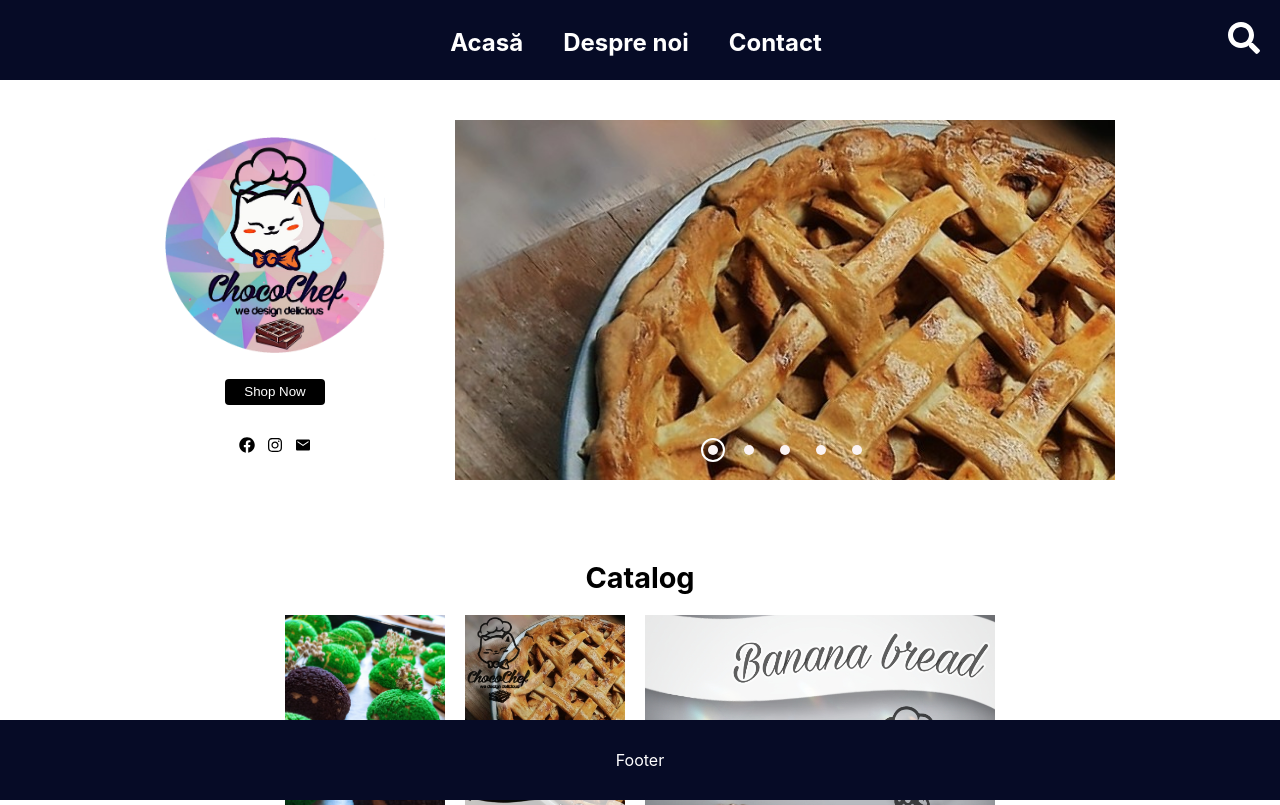
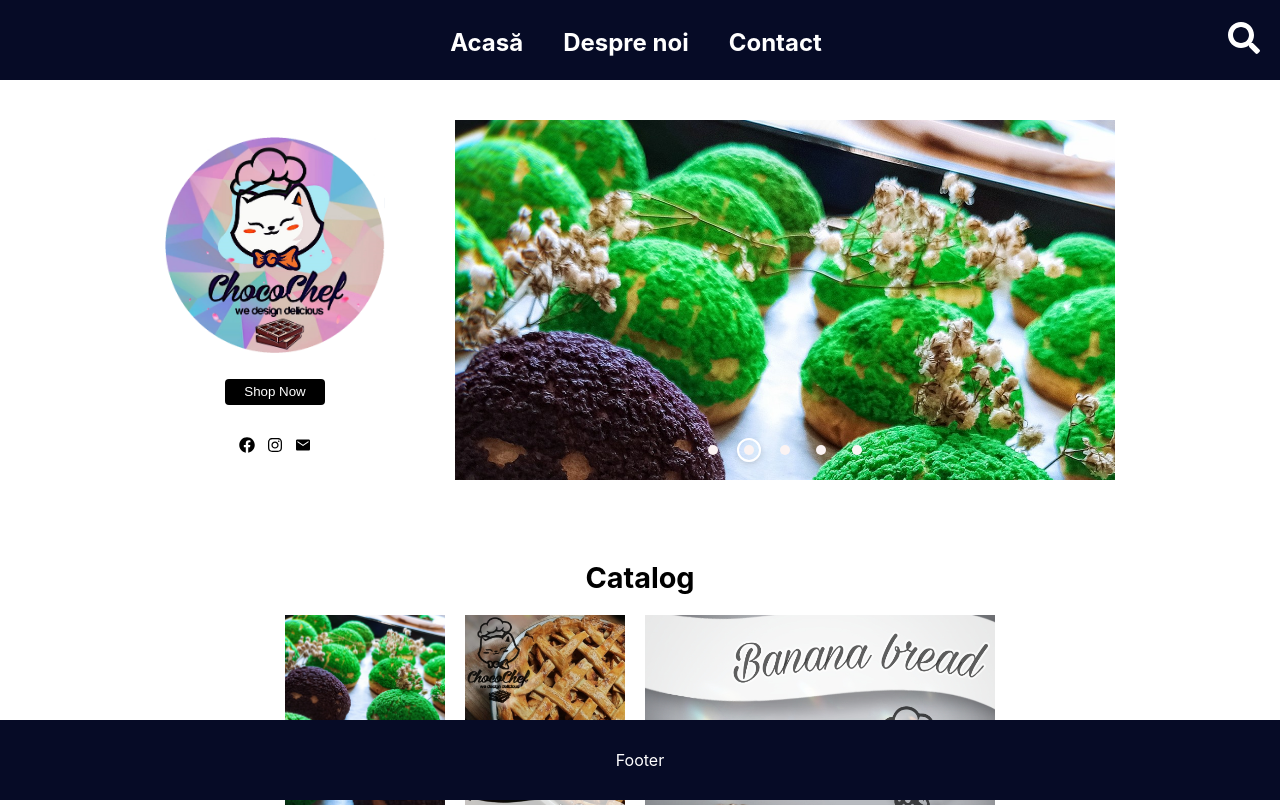
Before and after one commit to alincamara/choco-chef, a React app: page / in a window 1280 px wide. Built offline with nearby package versions, Linux system fonts and the light colour scheme.

Commit message:
add setInterval to slideShow

```diff
--- a/src/containers/screens/Home/SlideShow/index.tsx
+++ b/src/containers/screens/Home/SlideShow/index.tsx
@@ -1,4 +1,4 @@
-import React, { ReactElement, useState } from 'react'
+import React, { ReactElement, useEffect, useState } from 'react'
 import photo1 from '../../../../styles/images/photo01.jpg'
 import photo2 from '../../../../styles/images/photo02.jpg'
 import photo3 from '../../../../styles/images/photo03.jpg'
@@ -12,89 +12,87 @@ import './index.css'
 // }
 
 export const SlideShow = (): ReactElement => {
-  const [selectedPictureId, setSelectedPictureId] = useState('1')
+  const [selectedPictureId, setSelectedPictureId] = useState(1)
+
+  useEffect(() => {
+    let count = 1
+    setInterval(() => {
+      if (count > 5) {
+        setSelectedPictureId(1)
+        count = 1
+      } else {
+        setSelectedPictureId(count)
+        count += 1
+      }
+    }, 2000)
+  }, [])
 
   const handlePhoto1 = () => {
-    setSelectedPictureId('1')
+    setSelectedPictureId(1)
   }
 
   const handlePhoto2 = () => {
-    setSelectedPictureId('2')
+    setSelectedPictureId(2)
   }
 
   const handlePhoto3 = () => {
-    setSelectedPictureId('3')
+    setSelectedPictureId(3)
   }
 
   const handlePhoto4 = () => {
-    setSelectedPictureId('4')
+    setSelectedPictureId(4)
   }
 
   const handlePhoto5 = () => {
-    setSelectedPictureId('5')
+    setSelectedPictureId(5)
   }
 
   return (
     <div className="slideShow">
       <div className="imageWrapper">
-        {selectedPictureId === '1' && (
+        {selectedPictureId === 1 && (
           <img src={photo1} className="pie" alt="pie" />
         )}
-        {selectedPictureId === '2' && (
+        {selectedPictureId === 2 && (
           <img src={photo2} className="pie" alt="pie" />
         )}
-        {selectedPictureId === '3' && (
+        {selectedPictureId === 3 && (
           <img src={photo3} className="pie" alt="pie" />
         )}
-        {selectedPictureId === '4' && (
+        {selectedPictureId === 4 && (
           <img src={photo4} className="pie" alt="pie" />
         )}
-        {selectedPictureId === '5' && (
+        {selectedPictureId === 5 && (
           <img src={photo5} className="pie" alt="pie" />
         )}
       </div>
       <div className="slideNav">
         <div
-          className={join(
-            'circle',
-            selectedPictureId === '1' && 'circleActive'
-          )}
+          className={join('circle', selectedPictureId === 1 && 'circleActive')}
           onClick={handlePhoto1}
         >
           <div className="smallCircle" />
         </div>
         <div
-          className={join(
-            'circle',
-            selectedPictureId === '2' && 'circleActive'
-          )}
+          className={join('circle', selectedPictureId === 2 && 'circleActive')}
           onClick={handlePhoto2}
         >
           <div className="smallCircle" />
         </div>
         <div
-          className={join(
-            'circle',
-            selectedPictureId === '3' && 'circleActive'
-          )}
+          className={join('circle', selectedPictureId === 3 && 'circleActive')}
           onClick={handlePhoto3}
         >
           <div className="smallCircle" />
         </div>
         <div
-          className={join(
-            'circle',
-            selectedPictureId === '4' && 'circleActive'
-          )}
+          className={join('circle', selectedPictureId === 4 && 'circleActive')}
           onClick={handlePhoto4}
         >
           <div className="smallCircle" />
         </div>
         <div
-          className={join(
-            'circle',
-            selectedPictureId === '5' && 'circleActive'
-          )}
+          className={join('circle', selectedPictureId === 5 && 'circleActive')}
           onClick={handlePhoto5}
         >
           <div className="smallCircle" />
```
